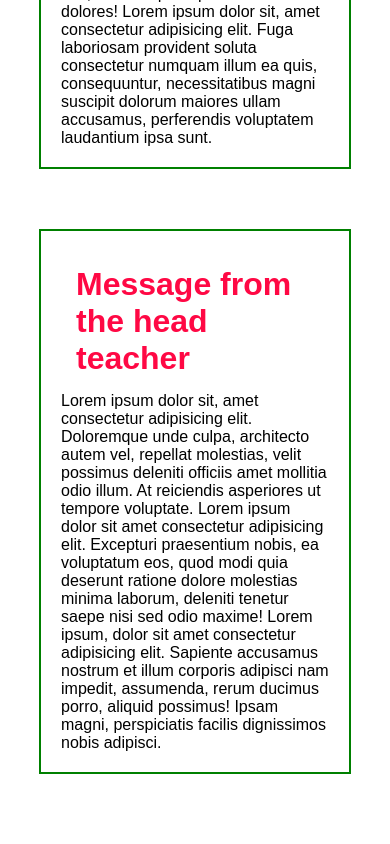
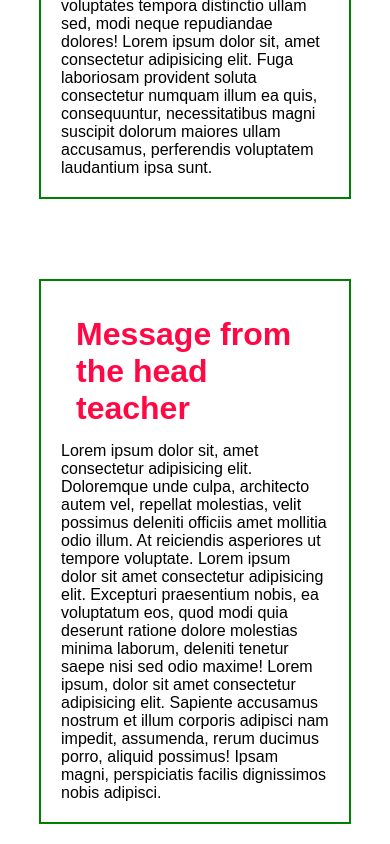
Before and after one commit to Mj-Njuguna/SchoolWebsite.github.io, a plain HTML site: page index.html in a window 390 px wide. Shown: the part 1048-1892 px from the top of the page. Before the commit the page ends 1842 px from the top, so only its background shows below. Drawn offline with Linux system fonts and the light colour scheme.

Commit message:
UPDATING

```diff
--- a/style.css
+++ b/style.css
@@ -248,13 +248,13 @@
         left: 50%;
         top: 50%;
         transform: translate(-50%, -50%);
-        margin-top: 900px;
+        margin-top: 940px;
 
 
     }
     .head-teacher-message{
         width: 80vw;
-        margin-top:60px ;
+        margin-top:80px ;
 
 
     }
```
